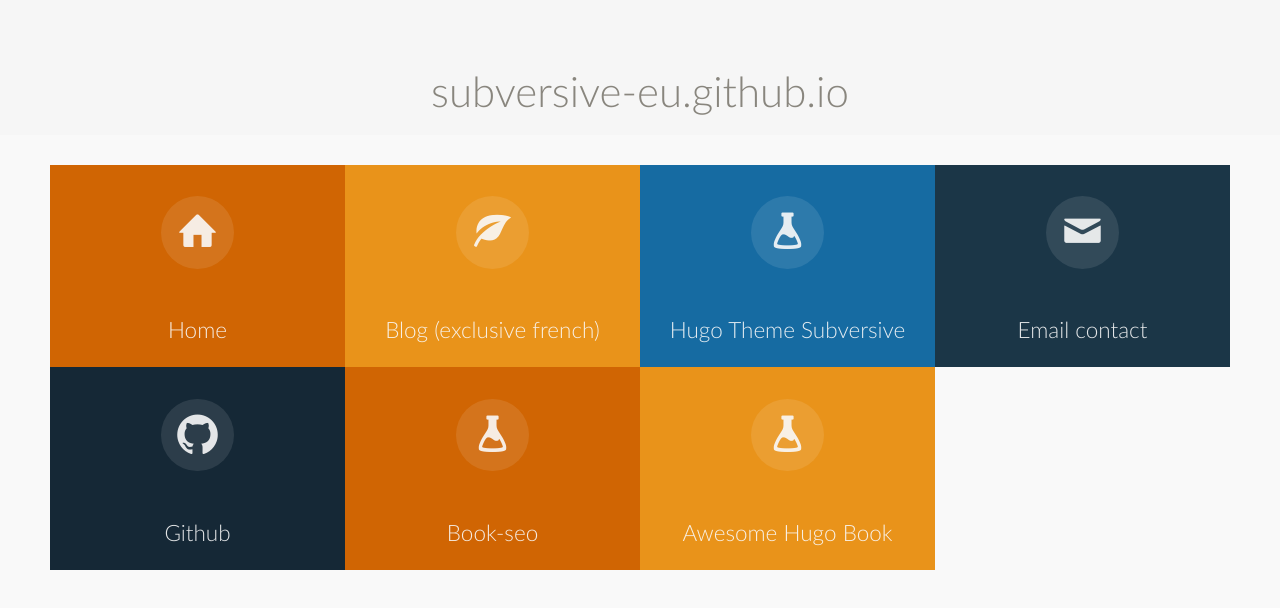
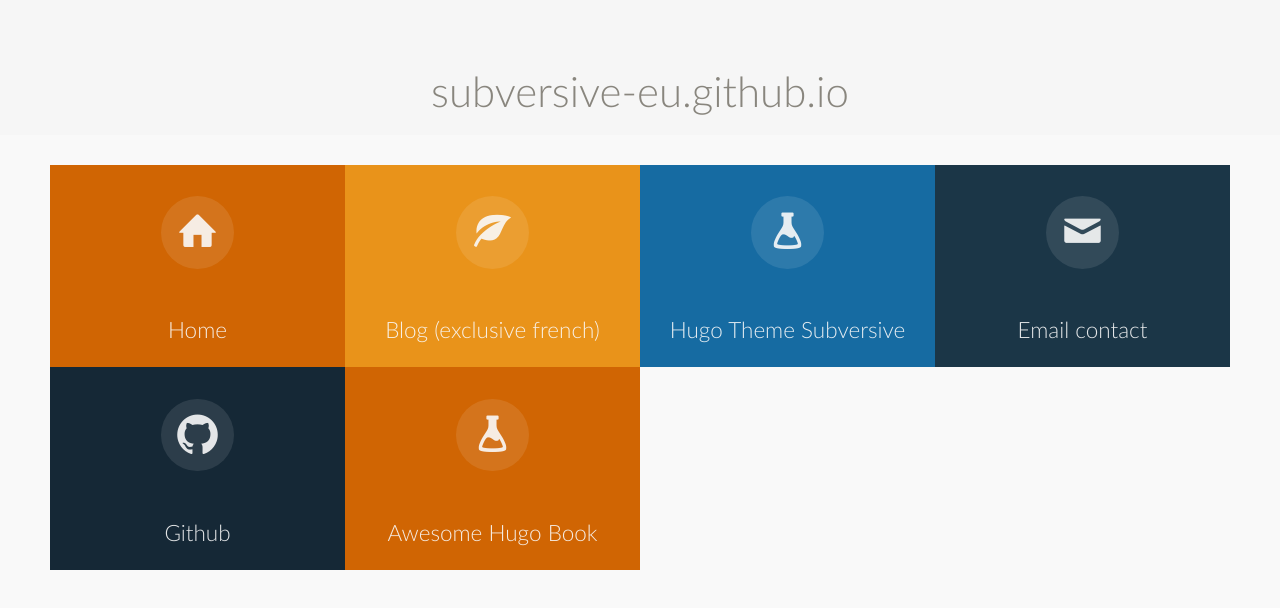
Before and after one commit to subversive-eu/subversive-eu.github.io, a plain HTML site: page index.html in a window 1280 px wide. Drawn offline with Linux system fonts and the light colour scheme; files whose address does not match are found by name.

Commit message:
maj book-seo

```diff
--- a/index.html
+++ b/index.html
@@ -51,7 +51,16 @@
 									<i aria-hidden="true" class="icon-github"></i>
 								</span>
 								<span>Portfolio</span>
-							</a>-->
+							</a>
+												<li>
+							<a href="https://subversive-eu.github.io/book-seo/">
+								<span class="icon">
+									<i aria-hidden="true" class="icon-lab"></i>
+								</span>
+								<span>Book-seo</span>
+							</a>
+						</li>
+						-->
 						</li>
 						<li>
 							<a href="https://subversive-eu.github.io/hugo-subversive/">
@@ -75,14 +84,6 @@
 									<i aria-hidden="true" class="icon-github"></i>
 								</span>
 								<span>Github</span>
-							</a>
-						</li>
-						<li>
-							<a href="https://subversive-eu.github.io/book-seo/">
-								<span class="icon">
-									<i aria-hidden="true" class="icon-lab"></i>
-								</span>
-								<span>Book-seo</span>
 							</a>
 						</li>
 						<li>
```
